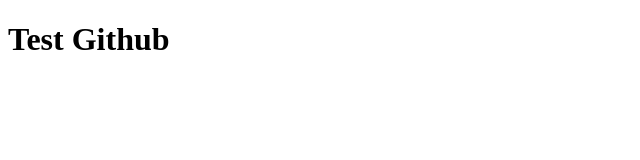
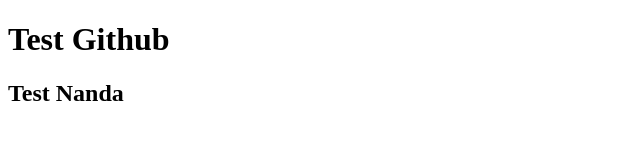
Before and after one commit to ikadeknandasanjaya/genitri-web, a plain HTML site: page index.html in a window 1280 px wide. Shown: the whole page, without its empty margins (0-640 px from the left). Drawn offline with Linux system fonts and the light colour scheme.

```diff
--- a/index.html
+++ b/index.html
@@ -8,5 +8,6 @@
 </head>
 <body>
     <h1>Test Github</h1>
+    <h2>Test Nanda</h2>
 </body>
 </html>
```
